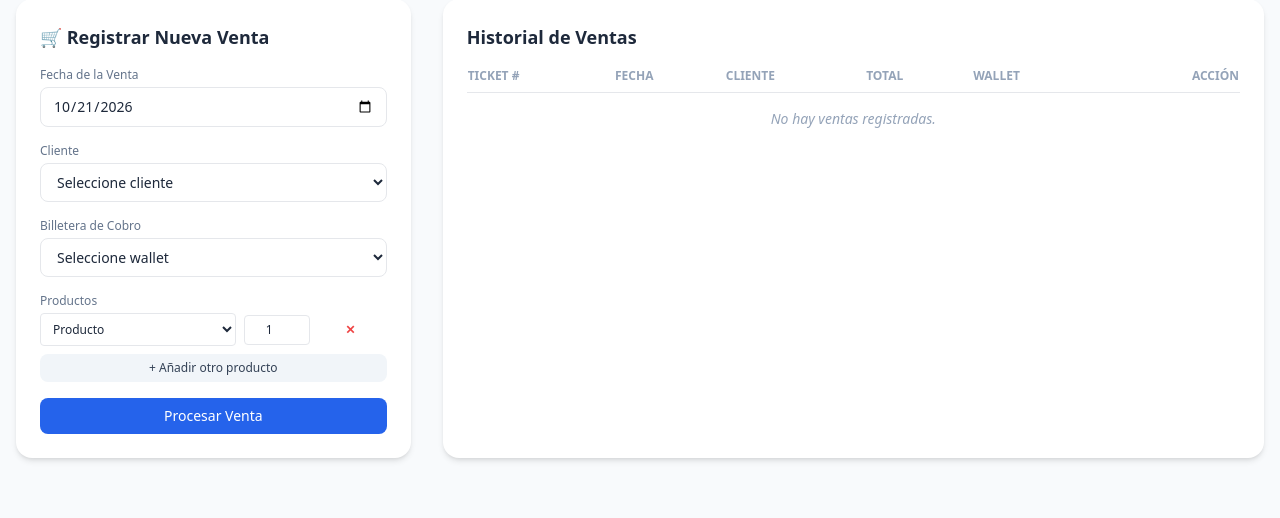
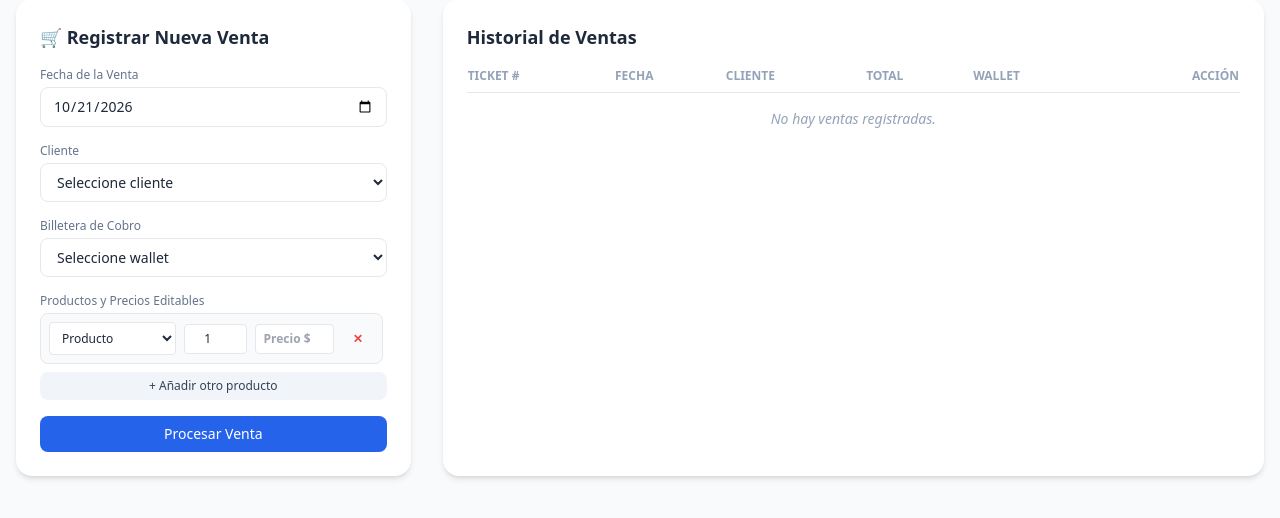
Before and after one commit to edwarrusa/Himalaya_Store, a Flask app: page /ventas in a window 1280 px wide. Shown: the part 177-695 px from the top of the page. Run offline with Flask 3, Linux system fonts and the light colour scheme; a user stored in the database is signed in; data that the repository does not hold is empty; some libraries are stand-ins or nearby versions.

Commit message:
antes de empezar el cierre de mes

```diff
--- a/app.py
+++ b/app.py
@@ -403,6 +403,7 @@ def registrar_venta():
     fecha_str = request.form.get('fecha')
     productos_ids = request.form.getlist('producto_id[]')
     cantidades = request.form.getlist('cantidad[]')
+    precios_personalizados = request.form.getlist('precio_unitario[]') # Captura el precio editado
 
     fecha_venta = datetime.strptime(fecha_str, '%Y-%m-%d') if fecha_str else datetime.utcnow()
     if not cliente_id or not billetera_id or not productos_ids:
@@ -413,20 +414,20 @@ def registrar_venta():
     db.session.flush()
 
     total_venta = 0.0
-    for p_id, cant in zip(productos_ids, cantidades):
-        if p_id and cant:
+    for p_id, cant, precio_str in zip(productos_ids, cantidades, precios_personalizados):
+        if p_id and cant and precio_str:
             producto = Producto.query.get(int(p_id))
             cantidad = int(cant)
+            precio_unit = float(precio_str) # Usa el precio escrito manualmente en la interfaz
             if producto and cantidad > 0 and producto.stock_actual >= cantidad:
                 producto.stock_actual -= cantidad
-                subtotal = producto.precio * cantidad
+                subtotal = precio_unit * cantidad
                 total_venta += subtotal
-                db.session.add(DetalleVenta(venta_id=nueva_venta.id, producto_id=producto.id, cantidad=cantidad, precio_unitario=producto.precio))
+                db.session.add(DetalleVenta(venta_id=nueva_venta.id, producto_id=producto.id, cantidad=cantidad, precio_unitario=precio_unit))
 
     nueva_venta.total = total_venta
     db.session.commit()
 
-    # Notificar a todos los usuarios conectados
     socketio.emit('notificacion_global', {
         'titulo': '🛒 Nueva Venta Registrada',
         'mensaje': f'{current_user.username} realizó una venta por ${total_venta:.2f} cobrada en {nueva_venta.billetera.nombre}.'
@@ -490,10 +491,10 @@ def cotizaciones():
     productos = Producto.query.all()
     clientes = Cliente.query.all()
     billeteras = Billetera.query.all()
-    lista_cotizaciones = Cotizacion.query.order_by(Cotizacion.fecha.desc()).all()
+    # 🔹 Filtrar para mostrar únicamente las cotizaciones con estado 'Pendiente'
+    lista_cotizaciones = Cotizacion.query.filter_by(estado='Pendiente').order_by(Cotizacion.fecha.desc()).all()
     fecha_hoy = datetime.now().strftime('%Y-%m-%d')
     return render_template('cotizaciones.html', store_name="Himalaya Store SC", productos=productos, clientes=clientes, billeteras=billeteras, cotizaciones=lista_cotizaciones, fecha_hoy=fecha_hoy)
-
 @app.route('/registrar_cotizacion', methods=['POST'])
 @login_required
 def registrar_cotizacion():
--- a/templates/ventas.html
+++ b/templates/ventas.html
@@ -1,14 +1,34 @@
 {% extends "base.html" %}
 {% block content %}
 <script>
+    const preciosProductosVenta = {
+        {% for p in productos %}
+        "{{ p.id }}": {{ p.precio }},
+        {% endfor %}
+    };
+
+    function actualizarPrecioVenta(selectElement) {
+        const fila = selectElement.closest('.producto-fila');
+        const inputPrecio = fila.querySelector('.precio-input');
+        const productoId = selectElement.value;
+
+        if (productoId && preciosProductosVenta[productoId] !== undefined) {
+            inputPrecio.value = preciosProductosVenta[productoId];
+        } else {
+            inputPrecio.value = "";
+        }
+    }
+
     function agregarFilaProducto() {
         const container = document.getElementById('productos-venta-container');
         const primeraFila = container.querySelector('.producto-fila');
         const nuevaFila = primeraFila.cloneNode(true);
         nuevaFila.querySelector('select').value = "";
-        nuevaFila.querySelector('input').value = "1";
+        nuevaFila.querySelector('.precio-input').value = "";
+        nuevaFila.querySelector('input[name="cantidad[]"]').value = "1";
         container.appendChild(nuevaFila);
     }
+
     function eliminarFila(button) {
         const container = document.getElementById('productos-venta-container');
         if (container.querySelectorAll('.producto-fila').length > 1) {
@@ -20,7 +40,7 @@
 <h1 class="text-2xl font-bold mb-6 text-slate-900">Módulo de Ventas</h1>
 
 <div class="grid grid-cols-1 lg:grid-cols-3 gap-8">
-    <!-- Formulario de Registro -->
+    <!-- Formulario de Registro con Precios Editables -->
     <div class="bg-white p-6 rounded-2xl shadow-md h-fit">
         <h2 class="text-lg font-semibold mb-4 text-slate-800">🛒 Registrar Nueva Venta</h2>
         <form action="/registrar_venta" method="POST" class="space-y-4">
@@ -48,27 +68,29 @@
             </div>
 
             <div>
-                <label class="block text-xs font-medium text-slate-500 mb-1">Productos</label>
+                <label class="block text-xs font-medium text-slate-500 mb-1">Productos y Precios Editables</label>
                 <div id="productos-venta-container" class="space-y-2 max-h-48 overflow-y-auto pr-1">
-                    <div class="producto-fila flex gap-2 items-center">
-                        <select name="producto_id[]" required class="w-3/5 px-2 py-1.5 border rounded text-xs bg-white">
+                    <div class="producto-fila flex gap-2 items-center bg-slate-50 p-2 rounded-lg border">
+                        <select name="producto_id[]" onchange="actualizarPrecioVenta(this)" required class="w-2/5 px-2 py-1.5 border rounded text-xs bg-white">
                             <option value="">Producto</option>
                             {% for p in productos %}
-                            <option value="{{ p.id }}">{{ p.nombre }} (${{ p.precio }})</option>
+                            <option value="{{ p.id }}">{{ p.nombre }}</option>
                             {% endfor %}
                         </select>
-                        <input type="number" name="cantidad[]" min="1" value="1" required class="w-1/5 px-2 py-1.5 border rounded text-xs text-center">
-                        <button type="button" onclick="eliminarFila(this)" class="w-1/5 text-red-500 hover:text-red-700 font-bold text-xs">✕</button>
+                        <input type="number" name="cantidad[]" min="1" value="1" placeholder="Cant" required class="w-1/5 px-1 py-1.5 border rounded text-xs text-center">
+                        <!-- Campo de precio completamente editable -->
+                        <input type="number" step="0.01" name="precio_unitario[]" placeholder="Precio $" required class="w-1/4 px-1.5 py-1.5 border rounded text-xs text-center precio-input bg-white font-semibold text-emerald-700">
+                        <button type="button" onclick="eliminarFila(this)" class="w-[10%] text-red-500 hover:text-red-700 font-bold text-xs text-center">✕</button>
                     </div>
                 </div>
-                <button type="button" onclick="agregarFilaProducto()" class="mt-2 w-full bg-slate-100 text-slate-700 py-1.5 rounded-lg text-xs hover:bg-slate-200">+ Añadir otro producto</button>
+                <button type="button" onclick="agregarFilaProducto()" class="mt-2 w-full bg-slate-100 text-slate-700 py-1.5 rounded-lg text-xs hover:bg-slate-200 transition">+ Añadir otro producto</button>
             </div>
 
             <button type="submit" class="w-full bg-blue-600 text-white font-medium py-2 rounded-lg text-sm hover:bg-blue-700 transition">Procesar Venta</button>
         </form>
     </div>
 
-    <!-- Historial con Enlaces a Detalle -->
+    <!-- Historial de Ventas -->
     <div class="bg-white p-6 rounded-2xl shadow-md lg:col-span-2">
         <h2 class="text-lg font-semibold mb-4 text-slate-800">Historial de Ventas</h2>
         <div class="overflow-x-auto">
```
